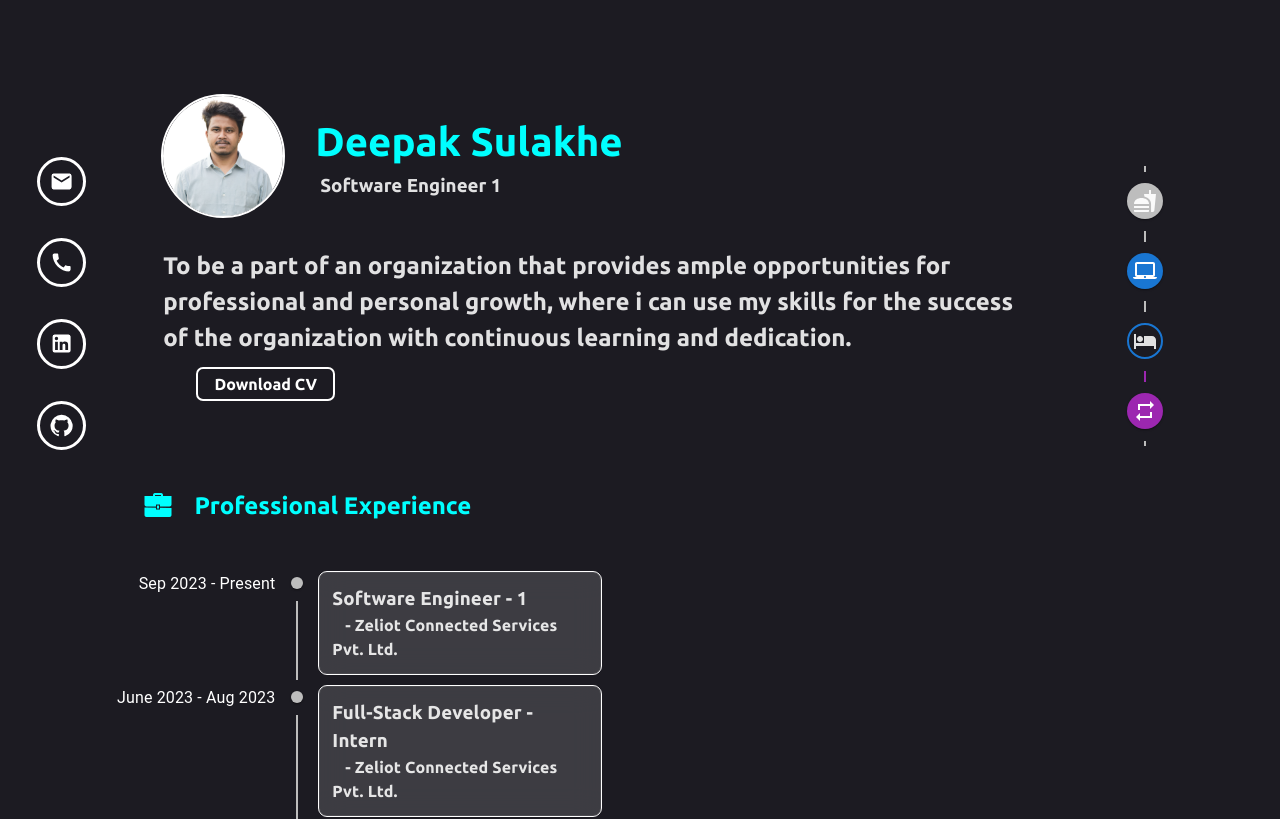
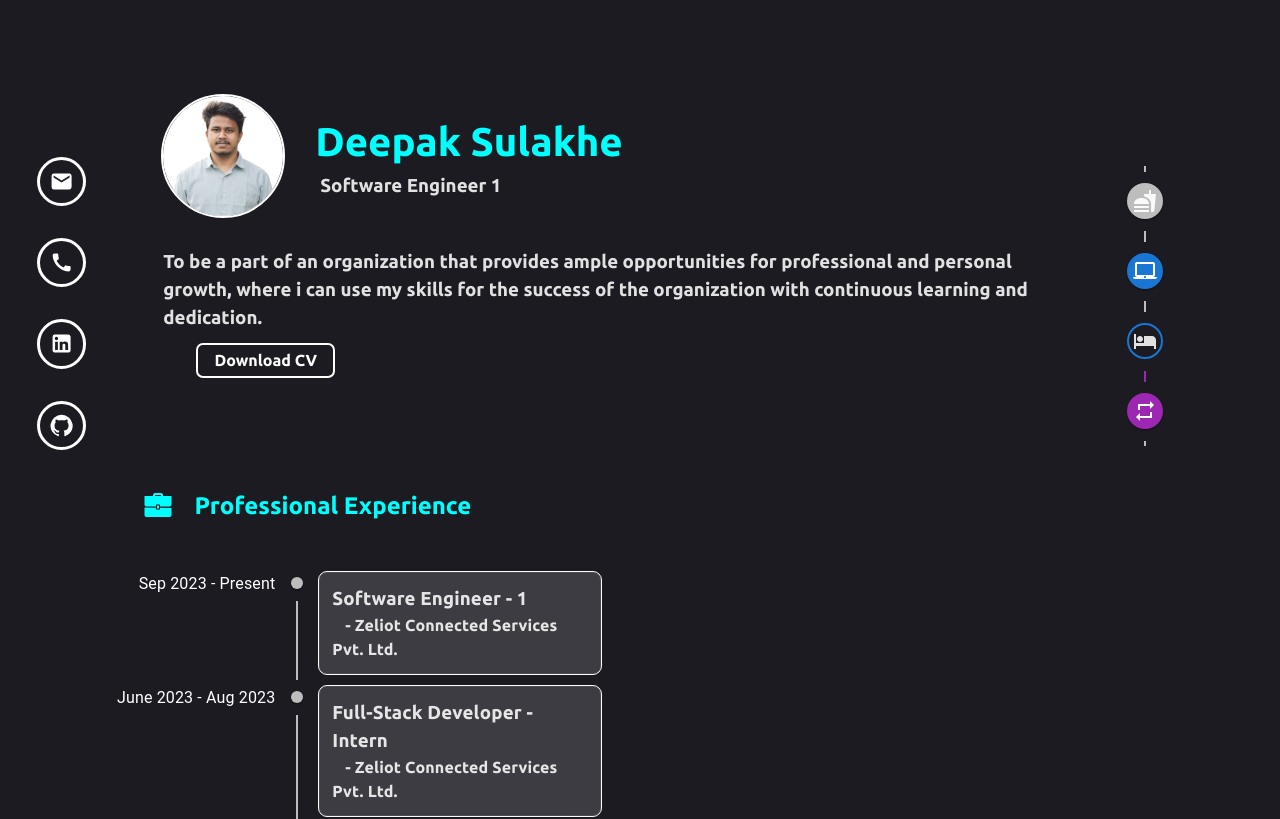
Before and after one commit to deepaksulakheds/deepaksulakheds.github.io, a React (Vite) app: page / in a window 1280 px wide. Shown: the top 819 px of the page. Built offline with nearby package versions, Linux system fonts and the light colour scheme.

Commit message:
changed styles.

```diff
--- a/src/components/homeComp/homeComp.jsx
+++ b/src/components/homeComp/homeComp.jsx
@@ -38,11 +38,11 @@ export function HomeComp() {
             <h3 className="jobTitle">Software Engineer 1</h3>
           </div>
         </div>
-        <h2 className="about">
+        <h3 className="about">
           To be a part of an organization that provides ample opportunities for
           professional and personal growth, where i can use my skills for the
           success of the organization with continuous learning and dedication.
-        </h2>
+        </h3>
         <a href="Deepak-Sulakhe-Resume.pdf" className="downloadBtn">
           Download CV
         </a>
--- a/src/components/skills/skills.css
+++ b/src/components/skills/skills.css
@@ -12,7 +12,7 @@
 }
 
 .skillContainer {
-  width: 70vw;
+  width: 80vw;
   gap: 3vh;
   margin-left: 9vw;
   display: flex;
```
